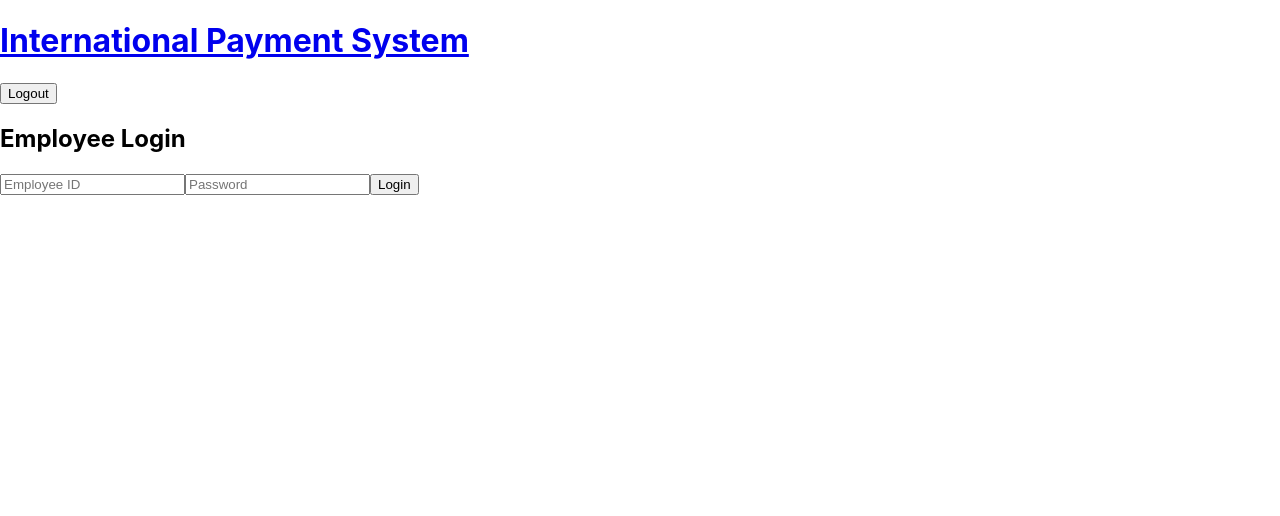
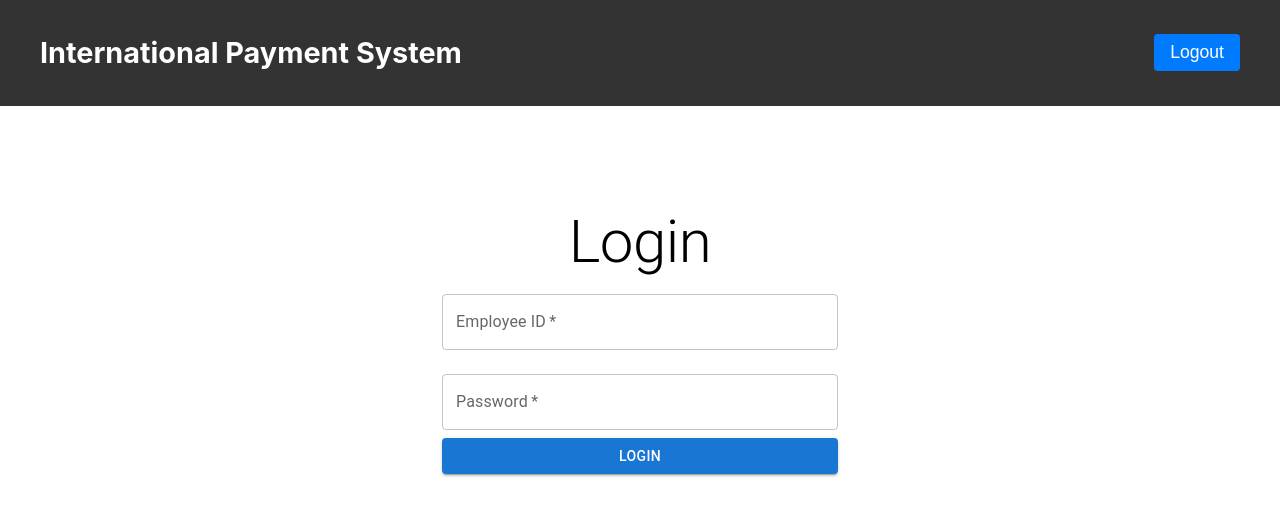
Before and after one commit to JMDavids/APDS_2, a React (Create React App) app in the folder frontend/: page /employee in a window 1280 px wide. Shown: the top 516 px of the page. Built offline with nearby package versions, Linux system fonts and the light colour scheme.

Commit message:
Added css

```diff
--- a/frontend/src/App.js
+++ b/frontend/src/App.js
@@ -3,6 +3,7 @@ import Login from './pages/login';
 import Navbar from './components/navbar';
 import Registration from './components/RegisterForm';
 import Payment from './components/payment';
+
 
 import EmployeeLoginPage from './pages/employee';
 function App() {
--- a/frontend/src/Login.css
+++ /dev/null
@@ -1,55 +0,0 @@
-/* Login.css */
-.container {
-    display: flex;
-    flex-direction: column;
-    justify-content: center;
-    align-items: center;
-    height: 100vh; /* Full height of the viewport */
-    background-color: #f9f9f9; /* Light background color */
-}
-
-h1 {
-    margin-bottom: 20px;
-    color: #333; /* Dark color for the title */
-}
-
-form {
-    background: #fff; /* White background for the form */
-    padding: 20px;
-    border-radius: 8px; /* Rounded corners */
-    box-shadow: 0 2px 10px rgba(0, 0, 0, 0.1); /* Subtle shadow */
-    width: 300px; /* Fixed width for the form */
-}
-
-label {
-    display: block; /* Display label as block for better spacing */
-    margin-bottom: 10px; /* Space between labels */
-}
-
-input {
-    width: 100%; /* Full width */
-    padding: 10px; /* Inner padding */
-    border: 1px solid #ccc; /* Light border */
-    border-radius: 4px; /* Rounded corners */
-    margin-bottom: 20px; /* Space between inputs */
-}
-
-button {
-    background-color: #007bff; /* Primary color for the button */
-    color: white; /* White text */
-    border: none; /* No border */
-    padding: 10px;
-    border-radius: 4px; /* Rounded corners */
-    cursor: pointer; /* Pointer cursor on hover */
-    width: 100%; /* Full width button */
-}
-
-button:disabled {
-    background-color: #ccc; /* Disabled state color */
-    cursor: not-allowed; /* Not allowed cursor on disabled */
-}
-
-.error {
-    color: red; /* Red color for error messages */
-    margin-top: 10px; /* Space above error message */
-}
--- a/frontend/src/components/navbar.js
+++ b/frontend/src/components/navbar.js
@@ -1,7 +1,7 @@
 import { Link } from "react-router-dom";
 import { useLogout } from '../hooks/useLogout';
 import { useAuthenticationContext } from "../hooks/useAuthenticationContext";
-
+import "../pages/emp.css"
 const Navbar = () => {
     const { logout } = useLogout();
     const { user } = useAuthenticationContext();
@@ -13,9 +13,9 @@ const Navbar = () => {
     return (
         <header>
             <div className="container">
-                <Link to="/">
+
                     <h1>International Payment System</h1>
-                </Link>
+
                 <nav>
                     {user && (
                         <div>
@@ -25,7 +25,7 @@ const Navbar = () => {
                     )}
                     {!user && (
                         <div>
-                            <Link to='/login'>
+                            <Link to='/'>
                                 <h3>Login</h3>
                             </Link>
                             <Link to='/register'>
--- /dev/null
+++ b/frontend/src/pages/emp.css
@@ -0,0 +1,58 @@
+/* Navbar Styles */
+header {
+    background-color: #333;
+    color: #fff;
+    padding: 1rem 0;
+  }
+
+  .container {
+    max-width: 1200px;
+    margin: 0 auto;
+    display: flex;
+    justify-content: space-between;
+    align-items: center;
+  }
+
+  h1 {
+    font-size: 1.8rem;
+    font-weight: bold;
+  }
+
+  nav {
+    display: flex;
+    align-items: center;
+  }
+
+  nav div {
+    display: flex;
+    align-items: center;
+    gap: 1rem;
+  }
+
+  nav a {
+    color: #fff;
+    text-decoration: none;
+    font-size: 1.2rem;
+    padding: 0.5rem 1rem;
+    border-radius: 0.25rem;
+    transition: background-color 0.3s ease;
+  }
+
+  nav a:hover {
+    background-color: #555;
+  }
+
+  nav button {
+    background-color: #007bff;
+    color: #fff;
+    border: none;
+    padding: 0.5rem 1rem;
+    border-radius: 0.25rem;
+    font-size: 1.1rem;
+    cursor: pointer;
+    transition: background-color 0.3s ease;
+  }
+
+  nav button:hover {
+    background-color: #0056b3;
+  }
--- a/frontend/src/pages/employee.js
+++ b/frontend/src/pages/employee.js
@@ -1,5 +1,6 @@
 import React, { useState } from 'react';
-import { useNavigate } from 'react-router-dom';  // Import useNavigate from react-router-dom
+import { useNavigate } from 'react-router-dom';
+import { Button, TextField, Typography, Container, CircularProgress } from '@mui/material';
 
 const EmployeeLoginPage = () => {
     const [empID, setEmpID] = useState('');
@@ -7,11 +8,13 @@ const EmployeeLoginPage = () => {
     const [errorMessage, setErrorMessage] = useState('');
     const [isAuthenticated, setIsAuthenticated] = useState(false);
     const [employee, setEmployee] = useState(null);
+    const [isLoading, setIsLoading] = useState(false);  // Add isLoading state
 
     const navigate = useNavigate();  // Initialize useNavigate hook
 
     const handleSubmit = async (e) => {
         e.preventDefault();
+        setIsLoading(true);  // Set loading to true before the request
         try {
             const response = await fetch('https://localhost:5000/api/employee/login', {
                 method: 'POST',
@@ -32,6 +35,8 @@ const EmployeeLoginPage = () => {
         } catch (error) {
             console.error('Login error:', error);
             setErrorMessage('An error occurred during login');
+        } finally {
+            setIsLoading(false);  // Set loading to false after the request completes
         }
     };
 
@@ -45,27 +50,44 @@ const EmployeeLoginPage = () => {
     }
 
     return (
-        <div>
-            <h2>Employee Login</h2>
-            <form onSubmit={handleSubmit}>
-                <input
+        <Container component="main" maxWidth="xs" style={{ paddingTop: '100px' }}>
+            <Typography variant="h2" align="center">Login</Typography>
+            <form onSubmit={handleSubmit}>  {/* Use handleSubmit here */}
+                <TextField
+                    variant="outlined"
+                    margin="normal"
+                    required
+                    fullWidth
+                    label="Employee ID"
                     type="text"
-                    placeholder="Employee ID"
+                    onChange={(e) => setEmpID(e.target.value)}
                     value={empID}
-                    onChange={(e) => setEmpID(e.target.value)}
+                />
+                <TextField
+                    variant="outlined"
+                    margin="normal"
                     required
+                    fullWidth
+                    label="Password"
+                    type="password"
+                    onChange={(e) => setPassword(e.target.value)}
+                    value={password}
                 />
-                <input
-                    type="password"
-                    placeholder="Password"
-                    value={password}
-                    onChange={(e) => setPassword(e.target.value)}
-                    required
-                />
-                <button type="submit">Login</button>
+
+                <Button
+                    type="submit"
+                    fullWidth
+                    variant="contained"
+                    color="primary"
+                    disabled={isLoading}
+                    style={{ position: 'relative' }}
+                >
+                    {isLoading && <CircularProgress size={24} style={{ position: 'absolute' }} />}
+                    Login
+                </Button>
+                {errorMessage && <div style={{ color: 'red', marginTop: '10px' }}>{errorMessage}</div>}
             </form>
-            {errorMessage && <p style={{ color: 'red' }}>{errorMessage}</p>}
-        </div>
+        </Container>
     );
 };
 
--- a/frontend/src/pages/login.js
+++ b/frontend/src/pages/login.js
@@ -19,8 +19,8 @@ const Login = () => {
     };
 
     return (
-        <Container component="main" maxWidth="xs">
-            <Typography variant="h5" align="center">Login</Typography>
+        <Container component="main" maxWidth="xs" style={{ paddingTop: '100px' }}>
+            <Typography variant="h2" align="center">Login</Typography>
             <form onSubmit={handleLogin}>
                 <TextField
                     variant="outlined"
```
Also changed, not shown: frontend/src/login-form.css (added, +46 -0 lines), 2 other files (tests, documents, lock files or other folders).
